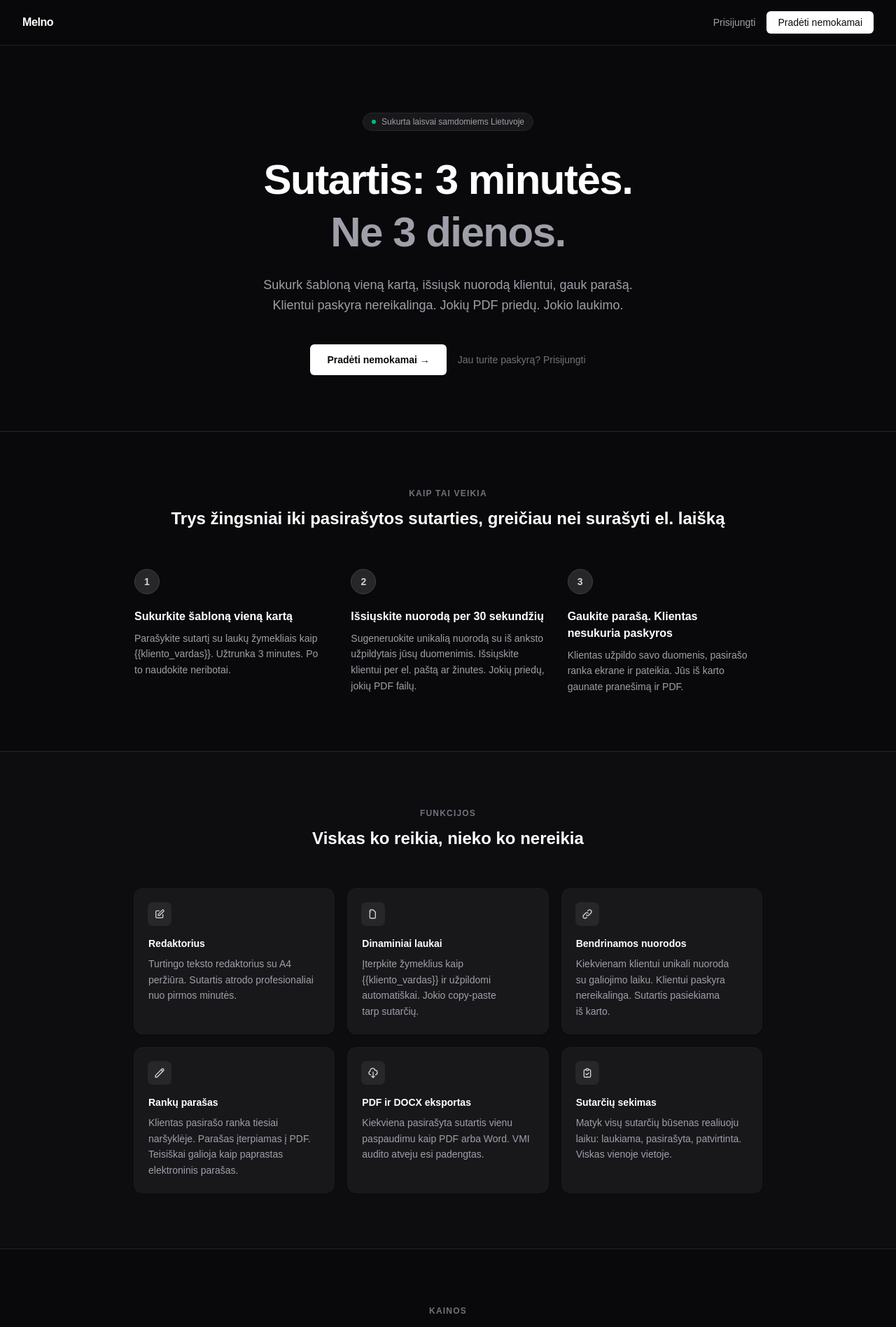
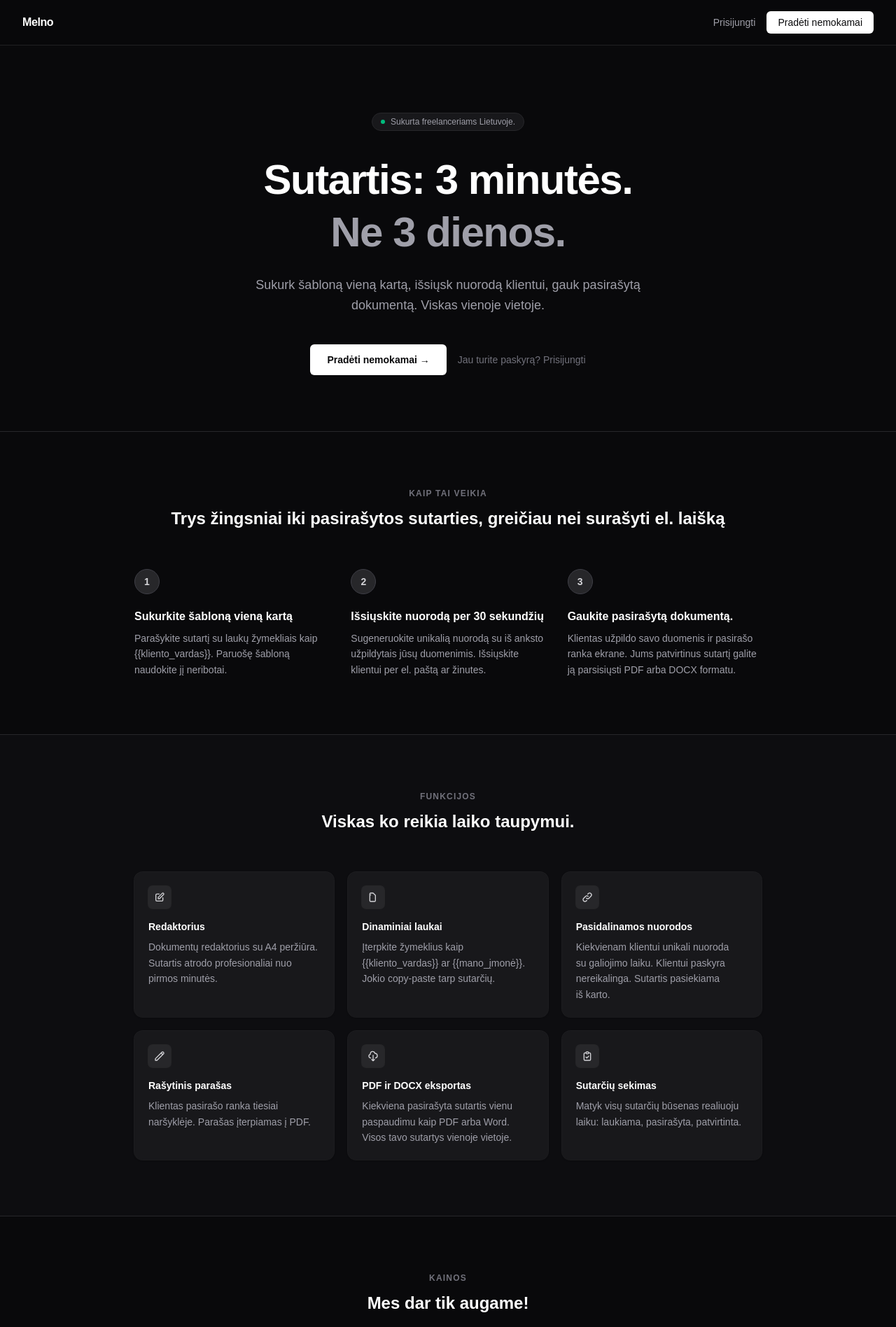
Before and after one commit to justasstulpinas/melno-frontend, a Next.js app: page / in a window 1280 px wide. Shown: the top 1896 px of the page at 70% size. Built offline with nearby package versions, Linux system fonts and the light colour scheme.

Commit message:
Update landing page copy

```diff
--- a/src/app/page.tsx
+++ b/src/app/page.tsx
@@ -29,14 +29,14 @@ export default function LandingPage() {
       <section className="flex flex-col items-center text-center px-6 pt-24 pb-20">
         <div className="hero-item inline-flex items-center gap-2 bg-zinc-900 border border-zinc-800 rounded-full px-3 py-1 text-xs text-zinc-400 mb-8">
           <span className="w-1.5 h-1.5 rounded-full bg-emerald-500 inline-block" />
-          Sukurta laisvai samdomiems Lietuvoje
+          Sukurta freelanceriams Lietuvoje.
         </div>
         <h1 className="hero-item text-5xl sm:text-6xl font-bold leading-tight max-w-3xl mb-6 tracking-tight text-balance">
           Sutartis: 3 minutės.<br />
           <span className="text-zinc-400">Ne 3 dienos.</span>
         </h1>
         <p className="hero-item text-lg text-zinc-400 max-w-xl mb-10 leading-relaxed text-pretty">
-          Sukurk šabloną vieną kartą, išsiųsk nuorodą klientui, gauk parašą. Klientui paskyra nereikalinga. Jokių PDF priedų. Jokio laukimo.
+          Sukurk šabloną vieną kartą, išsiųsk nuorodą klientui, gauk pasirašytą dokumentą. Viskas vienoje vietoje.
         </p>
         <div className="hero-item flex flex-col sm:flex-row items-center gap-4">
           <Link href="/register"
@@ -62,17 +62,17 @@ export default function LandingPage() {
               {
                 n: "1",
                 title: "Sukurkite šabloną vieną kartą",
-                body: "Parašykite sutartį su laukų žymekliais kaip {{kliento_vardas}}. Užtrunka 3 minutes. Po to naudokite neribotai.",
+                body: "Parašykite sutartį su laukų žymekliais kaip {{kliento_vardas}}. Paruošę šabloną naudokite jį neribotai.",
               },
               {
                 n: "2",
                 title: "Išsiųskite nuorodą per 30 sekundžių",
-                body: "Sugeneruokite unikalią nuorodą su iš anksto užpildytais jūsų duomenimis. Išsiųskite klientui per el. paštą ar žinutes. Jokių priedų, jokių PDF failų.",
+                body: "Sugeneruokite unikalią nuorodą su iš anksto užpildytais jūsų duomenimis. Išsiųskite klientui per el. paštą ar žinutes.",
               },
               {
                 n: "3",
-                title: "Gaukite parašą. Klientas nesukuria paskyros",
-                body: "Klientas užpildo savo duomenis, pasirašo ranka ekrane ir pateikia. Jūs iš karto gaunate pranešimą ir PDF.",
+                title: "Gaukite pasirašytą dokumentą.",
+                body: "Klientas užpildo savo duomenis ir pasirašo ranka ekrane. Jums patvirtinus sutartį galite ją parsisiųsti PDF arba DOCX formatu.",
               },
             ].map((step) => (
               <div key={step.n} className="flex flex-col">
@@ -91,7 +91,7 @@ export default function LandingPage() {
       <section className="border-t border-zinc-800 px-6 py-20 bg-zinc-900/30">
         <div className="max-w-4xl mx-auto">
           <p className="text-xs font-semibold text-zinc-500 uppercase tracking-widest text-center mb-3">Funkcijos</p>
-          <h2 className="text-2xl font-bold text-center mb-14 text-balance">Viskas ko reikia, nieko ko nereikia</h2>
+          <h2 className="text-2xl font-bold text-center mb-14 text-balance">Viskas ko reikia laiko taupymui.</h2>
           <div className="grid grid-cols-1 sm:grid-cols-2 lg:grid-cols-3 gap-5">
             {[
               {
@@ -101,7 +101,7 @@ export default function LandingPage() {
                   </svg>
                 ),
                 title: "Redaktorius",
-                body: "Turtingo teksto redaktorius su A4 peržiūra. Sutartis atrodo profesionaliai nuo pirmos minutės.",
+                body: "Dokumentų redaktorius su A4 peržiūra. Sutartis atrodo profesionaliai nuo pirmos minutės.",
               },
               {
                 icon: (
@@ -110,7 +110,7 @@ export default function LandingPage() {
                   </svg>
                 ),
                 title: "Dinaminiai laukai",
-                body: "Įterpkite žymeklius kaip {{kliento_vardas}} ir užpildomi automatiškai. Jokio copy-paste tarp sutarčių.",
+                body: "Įterpkite žymeklius kaip {{kliento_vardas}} ar {{mano_įmonė}}. Jokio copy-paste tarp sutarčių.",
               },
               {
                 icon: (
@@ -118,7 +118,7 @@ export default function LandingPage() {
                     <path strokeLinecap="round" strokeLinejoin="round" strokeWidth={2} d="M13.828 10.172a4 4 0 00-5.656 0l-4 4a4 4 0 105.656 5.656l1.102-1.101m-.758-4.899a4 4 0 005.656 0l4-4a4 4 0 00-5.656-5.656l-1.1 1.1" />
                   </svg>
                 ),
-                title: "Bendrinamos nuorodos",
+                title: "Pasidalinamos nuorodos",
                 body: "Kiekvienam klientui unikali nuoroda su galiojimo laiku. Klientui paskyra nereikalinga. Sutartis pasiekiama iš karto.",
               },
               {
@@ -127,8 +127,8 @@ export default function LandingPage() {
                     <path strokeLinecap="round" strokeLinejoin="round" strokeWidth={2} d="M15.232 5.232l3.536 3.536m-2.036-5.036a2.5 2.5 0 113.536 3.536L6.5 21.036H3v-3.572L16.732 3.732z" />
                   </svg>
                 ),
-                title: "Rankų parašas",
-                body: "Klientas pasirašo ranka tiesiai naršyklėje. Parašas įterpiamas į PDF. Teisiškai galioja kaip paprastas elektroninis parašas.",
+                title: "Rašytinis parašas",
+                body: "Klientas pasirašo ranka tiesiai naršyklėje. Parašas įterpiamas į PDF.",
               },
               {
                 icon: (
@@ -137,7 +137,7 @@ export default function LandingPage() {
                   </svg>
                 ),
                 title: "PDF ir DOCX eksportas",
-                body: "Kiekviena pasirašyta sutartis vienu paspaudimu kaip PDF arba Word. VMI audito atveju esi padengtas.",
+                body: "Kiekviena pasirašyta sutartis vienu paspaudimu kaip PDF arba Word. Visos tavo sutartys vienoje vietoje.",
               },
               {
                 icon: (
@@ -146,7 +146,7 @@ export default function LandingPage() {
                   </svg>
                 ),
                 title: "Sutarčių sekimas",
-                body: "Matyk visų sutarčių būsenas realiuoju laiku: laukiama, pasirašyta, patvirtinta. Viskas vienoje vietoje.",
+                body: "Matyk visų sutarčių būsenas realiuoju laiku: laukiama, pasirašyta, patvirtinta.",
               },
             ].map((f) => (
               <div key={f.title}
@@ -168,8 +168,8 @@ export default function LandingPage() {
       <section className="border-t border-zinc-800 px-6 py-20">
         <div className="max-w-3xl mx-auto text-center">
           <p className="text-xs font-semibold text-zinc-500 uppercase tracking-widest mb-3">Kainos</p>
-          <h2 className="text-2xl font-bold mb-4 text-balance">Paprasta kainodara</h2>
-          <p className="text-sm text-zinc-500 mb-8 text-pretty">Mokamos planai greitai. Kol kas — viskas nemokama.</p>
+          <h2 className="text-2xl font-bold mb-4 text-balance">Mes dar tik augame!</h2>
+          <p className="text-sm text-zinc-500 mb-8 text-pretty">Mokami planai greitai. Naudokitės laisvai, viskas nemokama!</p>
           <div className="inline-flex items-center gap-2 bg-zinc-900 border border-zinc-800 rounded-full px-4 py-2 text-sm text-zinc-400"
             style={{ boxShadow: "0 0 0 1px rgba(255,255,255,0.06)" }}>
             <span className="w-1.5 h-1.5 rounded-full bg-emerald-500 inline-block" />
@@ -194,7 +194,7 @@ export default function LandingPage() {
 
       {/* ── Footer ── */}
       <footer className="border-t border-zinc-800 px-8 py-6 flex flex-col sm:flex-row items-center justify-between gap-3">
-        <span className="text-sm font-semibold text-white">Melno © 2025</span>
+        <span className="text-sm font-semibold text-white">Melno © 2026</span>
         <p className="text-xs text-zinc-600">Privatumo politika · Sąlygos</p>
       </footer>
 
```
